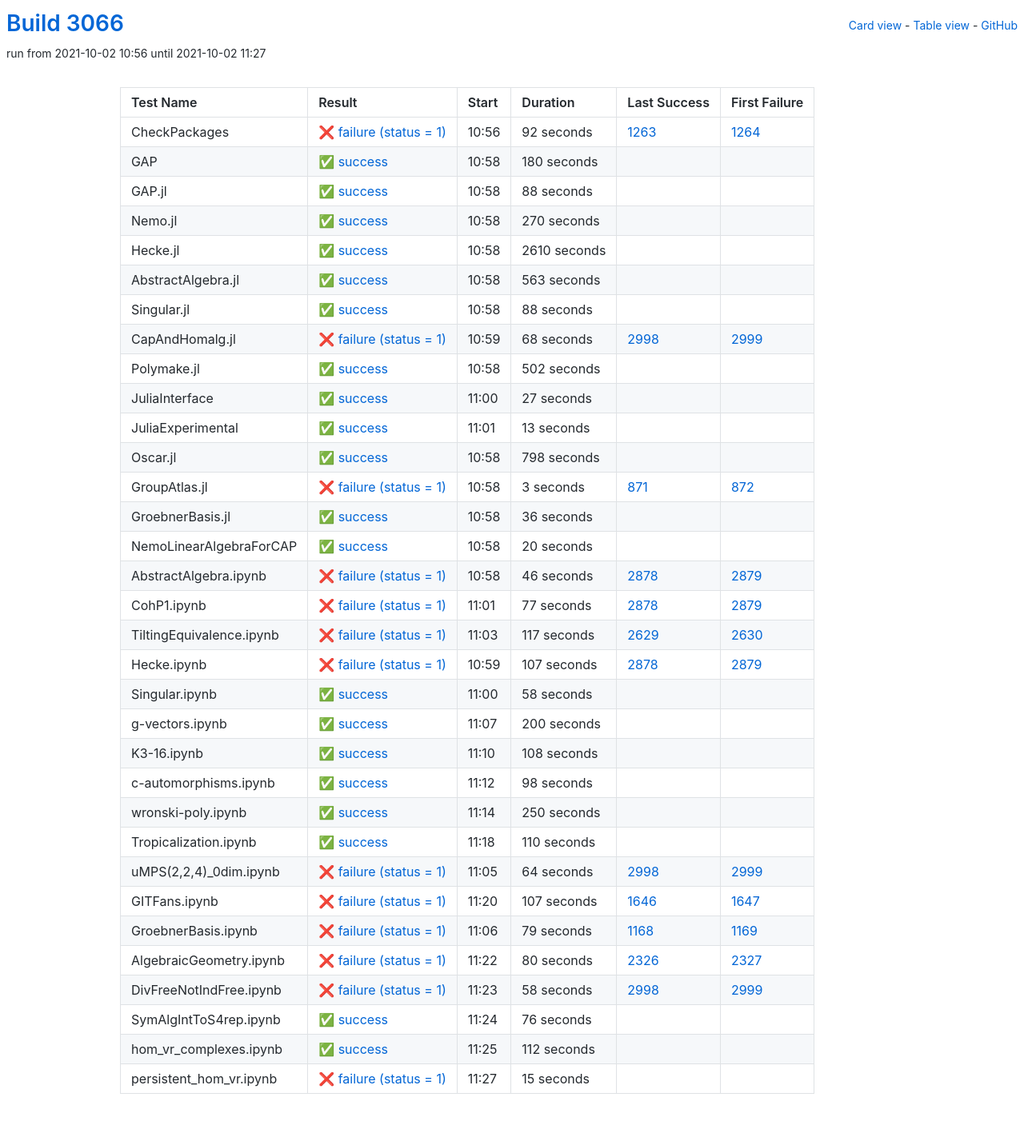
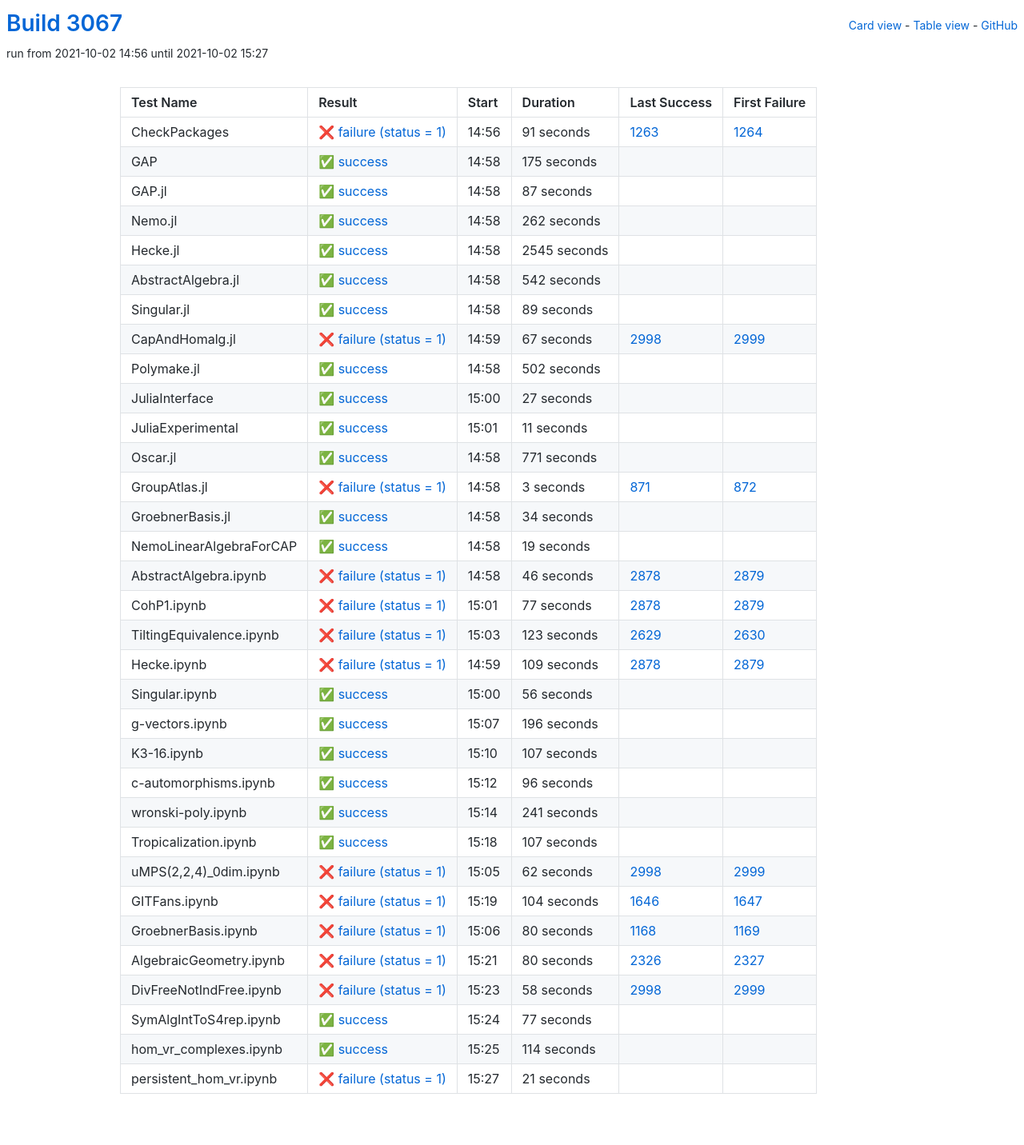
Before and after one commit to oscar-system/oscar-ci-status-stable, a Jekyll site: the page built from table.html, in a window 1280 px wide. Shown: the whole page at 80% size. Built offline with Jekyll 4.4.1, drawn with Linux system fonts in a browser that asks for light colours.

Commit message:
Build #3067

```diff
--- a/_data/ci.yml
+++ b/_data/ci.yml
@@ -1,6 +1,6 @@
 ---
-build: 3066
-build_url: https://oscarci.mathematik.uni-kl.de/job/oscar-stable/3066/
+build: 3067
+build_url: https://oscarci.mathematik.uni-kl.de/job/oscar-stable/3067/
 job: oscar-stable
 organization: oscar-system
 repo: oscar-ci-status-stable
@@ -8,104 +8,104 @@ repourl: https://github.com/oscar-system/oscar-ci-status-stable
 tests:
 - name: CheckPackages
   id: checkpackages
-  log: https://oscarci.mathematik.uni-kl.de/job/oscar-stable/3066/artifact/logs/build-3066/CheckPackages.log
-  start: 2021-10-02 10:56
+  log: https://oscarci.mathematik.uni-kl.de/job/oscar-stable/3067/artifact/logs/build-3067/CheckPackages.log
+  start: 2021-10-02 14:56
   success: false
   exitcode: 1
   status: failure
-  duration: 92
+  duration: 91
   last_success: 1263
   last_success_url: https://oscarci.mathematik.uni-kl.de/job/oscar-stable/1263/
   first_failure: 1264
   first_failure_url: https://oscarci.mathematik.uni-kl.de/job/oscar-stable/1264/
 - name: GAP
   id: gap
-  log: https://oscarci.mathematik.uni-kl.de/job/oscar-stable/3066/artifact/logs/build-3066/GAP.log
-  start: 2021-10-02 10:58
+  log: https://oscarci.mathematik.uni-kl.de/job/oscar-stable/3067/artifact/logs/build-3067/GAP.log
+  start: 2021-10-02 14:58
   success: true
   exitcode: 0
   status: success
-  duration: 180
+  duration: 175
   last_success: false
   last_success_url:
   first_failure: false
   first_failure_url:
 - name: GAP.jl
   id: gap-jl
-  log: https://oscarci.mathematik.uni-kl.de/job/oscar-stable/3066/artifact/logs/build-3066/GAP.jl.log
-  start: 2021-10-02 10:58
+  log: https://oscarci.mathematik.uni-kl.de/job/oscar-stable/3067/artifact/logs/build-3067/GAP.jl.log
+  start: 2021-10-02 14:58
   success: true
   exitcode: 0
   status: success
-  duration: 88
+  duration: 87
   last_success: false
   last_success_url:
   first_failure: false
   first_failure_url:
 - name: Nemo.jl
   id: nemo-jl
-  log: https://oscarci.mathematik.uni-kl.de/job/oscar-stable/3066/artifact/logs/build-3066/Nemo.jl.log
-  start: 2021-10-02 10:58
+  log: https://oscarci.mathematik.uni-kl.de/job/oscar-stable/3067/artifact/logs/build-3067/Nemo.jl.log
+  start: 2021-10-02 14:58
   success: true
   exitcode: 0
   status: success
-  duration: 270
+  duration: 262
   last_success: false
   last_success_url:
   first_failure: false
   first_failure_url:
 - name: Hecke.jl
   id: hecke-jl
-  log: https://oscarci.mathematik.uni-kl.de/job/oscar-stable/3066/artifact/logs/build-3066/Hecke.jl.log
-  start: 2021-10-02 10:58
+  log: https://oscarci.mathematik.uni-kl.de/job/oscar-stable/3067/artifact/logs/build-3067/Hecke.jl.log
+  start: 2021-10-02 14:58
   success: true
   exitcode: 0
   status: success
-  duration: 2610
+  duration: 2545
   last_success: false
   last_success_url:
   first_failure: false
   first_failure_url:
 - name: AbstractAlgebra.jl
   id: abstractalgebra-jl
-  log: https://oscarci.mathematik.uni-kl.de/job/oscar-stable/3066/artifact/logs/build-3066/AbstractAlgebra.jl.log
-  start: 2021-10-02 10:58
+  log: https://oscarci.mathematik.uni-kl.de/job/oscar-stable/3067/artifact/logs/build-3067/AbstractAlgebra.jl.log
+  start: 2021-10-02 14:58
   success: true
   exitcode: 0
   status: success
-  duration: 563
+  duration: 542
   last_success: false
   last_success_url:
   first_failure: false
   first_failure_url:
 - name: Singular.jl
   id: singular-jl
-  log: https://oscarci.mathematik.uni-kl.de/job/oscar-stable/3066/artifact/logs/build-3066/Singular.jl.log
-  start: 2021-10-02 10:58
+  log: https://oscarci.mathematik.uni-kl.de/job/oscar-stable/3067/artifact/logs/build-3067/Singular.jl.log
+  start: 2021-10-02 14:58
   success: true
   exitcode: 0
   status: success
-  duration: 88
+  duration: 89
   last_success: false
   last_success_url:
   first_failure: false
   first_failure_url:
 - name: CapAndHomalg.jl
   id: capandhomalg-jl
-  log: https://oscarci.mathematik.uni-kl.de/job/oscar-stable/3066/artifact/logs/build-3066/CapAndHomalg.jl.log
-  start: 2021-10-02 10:59
+  log: https://oscarci.mathematik.uni-kl.de/job/oscar-stable/3067/artifact/logs/build-3067/CapAndHomalg.jl.log
+  start: 2021-10-02 14:59
   success: false
   exitcode: 1
   status: failure
-  duration: 68
+  duration: 67
   last_success: 2998
   last_success_url: https://oscarci.mathematik.uni-kl.de/job/oscar-stable/2998/
   first_failure: 2999
   first_failure_url: https://oscarci.mathematik.uni-kl.de/job/oscar-stable/2999/
 - name: Polymake.jl
   id: polymake-jl
-  log: https://oscarci.mathematik.uni-kl.de/job/oscar-stable/3066/artifact/logs/build-3066/Polymake.jl.log
-  start: 2021-10-02 10:58
+  log: https://oscarci.mathematik.uni-kl.de/job/oscar-stable/3067/artifact/logs/build-3067/Polymake.jl.log
+  start: 2021-10-02 14:58
   success: true
   exitcode: 0
   status: success
@@ -116,8 +116,8 @@ tests:
   first_failure_url:
 - name: JuliaInterface
   id: juliainterface
-  log: https://oscarci.mathematik.uni-kl.de/job/oscar-stable/3066/artifact/logs/build-3066/JuliaInterface.log
-  start: 2021-10-02 11:00
+  log: https://oscarci.mathematik.uni-kl.de/job/oscar-stable/3067/artifact/logs/build-3067/JuliaInterface.log
+  start: 2021-10-02 15:00
   success: true
   exitcode: 0
   status: success
@@ -128,32 +128,32 @@ tests:
   first_failure_url:
 - name: JuliaExperimental
   id: juliaexperimental
-  log: https://oscarci.mathematik.uni-kl.de/job/oscar-stable/3066/artifact/logs/build-3066/JuliaExperimental.log
-  start: 2021-10-02 11:01
+  log: https://oscarci.mathematik.uni-kl.de/job/oscar-stable/3067/artifact/logs/build-3067/JuliaExperimental.log
+  start: 2021-10-02 15:01
   success: true
   exitcode: 0
   status: success
-  duration: 13
+  duration: 11
   last_success: false
   last_success_url:
   first_failure: false
   first_failure_url:
 - name: Oscar.jl
   id: oscar-jl
-  log: https://oscarci.mathematik.uni-kl.de/job/oscar-stable/3066/artifact/logs/build-3066/Oscar.jl.log
-  start: 2021-10-02 10:58
+  log: https://oscarci.mathematik.uni-kl.de/job/oscar-stable/3067/artifact/logs/build-3067/Oscar.jl.log
+  start: 2021-10-02 14:58
   success: true
   exitcode: 0
   status: success
-  duration: 798
+  duration: 771
   last_success: false
   last_success_url:
   first_failure: false
   first_failure_url:
 - name: GroupAtlas.jl
   id: groupatlas-jl
-  log: https://oscarci.mathematik.uni-kl.de/job/oscar-stable/3066/artifact/logs/build-3066/GroupAtlas.jl.log
-  start: 2021-10-02 10:58
+  log: https://oscarci.mathematik.uni-kl.de/job/oscar-stable/3067/artifact/logs/build-3067/GroupAtlas.jl.log
+  start: 2021-10-02 14:58
   success: false
   exitcode: 1
   status: failure
@@ -164,32 +164,32 @@ tests:
   first_failure_url: https://oscarci.mathematik.uni-kl.de/job/oscar-stable/872/
 - name: GroebnerBasis.jl
   id: groebnerbasis-jl
-  log: https://oscarci.mathematik.uni-kl.de/job/oscar-stable/3066/artifact/logs/build-3066/GroebnerBasis.jl.log
-  start: 2021-10-02 10:58
+  log: https://oscarci.mathematik.uni-kl.de/job/oscar-stable/3067/artifact/logs/build-3067/GroebnerBasis.jl.log
+  start: 2021-10-02 14:58
   success: true
   exitcode: 0
   status: success
-  duration: 36
+  duration: 34
   last_success: false
   last_success_url:
   first_failure: false
   first_failure_url:
 - name: NemoLinearAlgebraForCAP
   id: nemolinearalgebraforcap
-  log: https://oscarci.mathematik.uni-kl.de/job/oscar-stable/3066/artifact/logs/build-3066/NemoLinearAlgebraForCAP.log
-  start: 2021-10-02 10:58
+  log: https://oscarci.mathematik.uni-kl.de/job/oscar-stable/3067/artifact/logs/build-3067/NemoLinearAlgebraForCAP.log
+  start: 2021-10-02 14:58
   success: true
   exitcode: 0
   status: success
-  duration: 20
+  duration: 19
   last_success: false
   last_success_url:
   first_failure: false
   first_failure_url:
 - name: AbstractAlgebra.ipynb
   id: abstractalgebra-ipynb
-  log: https://oscarci.mathematik.uni-kl.de/job/oscar-stable/3066/artifact/logs/build-3066/AbstractAlgebra.ipynb.log
-  start: 2021-10-02 10:58
+  log: https://oscarci.mathematik.uni-kl.de/job/oscar-stable/3067/artifact/logs/build-3067/AbstractAlgebra.ipynb.log
+  start: 2021-10-02 14:58
   success: false
   exitcode: 1
   status: failure
@@ -200,8 +200,8 @@ tests:
   first_failure_url: https://oscarci.mathematik.uni-kl.de/job/oscar-stable/2879/
 - name: CohP1.ipynb
   id: cohp1-ipynb
-  log: https://oscarci.mathematik.uni-kl.de/job/oscar-stable/3066/artifact/logs/build-3066/CohP1.ipynb.log
-  start: 2021-10-02 11:01
+  log: https://oscarci.mathematik.uni-kl.de/job/oscar-stable/3067/artifact/logs/build-3067/CohP1.ipynb.log
+  start: 2021-10-02 15:01
   success: false
   exitcode: 1
   status: failure
@@ -212,140 +212,140 @@ tests:
   first_failure_url: https://oscarci.mathematik.uni-kl.de/job/oscar-stable/2879/
 - name: TiltingEquivalence.ipynb
   id: tiltingequivalence-ipynb
-  log: https://oscarci.mathematik.uni-kl.de/job/oscar-stable/3066/artifact/logs/build-3066/TiltingEquivalence.ipynb.log
-  start: 2021-10-02 11:03
+  log: https://oscarci.mathematik.uni-kl.de/job/oscar-stable/3067/artifact/logs/build-3067/TiltingEquivalence.ipynb.log
+  start: 2021-10-02 15:03
   success: false
   exitcode: 1
   status: failure
-  duration: 117
+  duration: 123
   last_success: 2629
   last_success_url: https://oscarci.mathematik.uni-kl.de/job/oscar-stable/2629/
   first_failure: 2630
   first_failure_url: https://oscarci.mathematik.uni-kl.de/job/oscar-stable/2630/
 - name: Hecke.ipynb
   id: hecke-ipynb
-  log: https://oscarci.mathematik.uni-kl.de/job/oscar-stable/3066/artifact/logs/build-3066/Hecke.ipynb.log
-  start: 2021-10-02 10:59
+  log: https://oscarci.mathematik.uni-kl.de/job/oscar-stable/3067/artifact/logs/build-3067/Hecke.ipynb.log
+  start: 2021-10-02 14:59
   success: false
   exitcode: 1
   status: failure
-  duration: 107
+  duration: 109
   last_success: 2878
   last_success_url: https://oscarci.mathematik.uni-kl.de/job/oscar-stable/2878/
   first_failure: 2879
   first_failure_url: https://oscarci.mathematik.uni-kl.de/job/oscar-stable/2879/
 - name: Singular.ipynb
   id: singular-ipynb
-  log: https://oscarci.mathematik.uni-kl.de/job/oscar-stable/3066/artifact/logs/build-3066/Singular.ipynb.log
-  start: 2021-10-02 11:00
+  log: https://oscarci.mathematik.uni-kl.de/job/oscar-stable/3067/artifact/logs/build-3067/Singular.ipynb.log
+  start: 2021-10-02 15:00
   success: true
   exitcode: 0
   status: success
-  duration: 58
+  duration: 56
   last_success: false
   last_success_url:
   first_failure: false
   first_failure_url:
 - name: g-vectors.ipynb
   id: g-vectors-ipynb
-  log: https://oscarci.mathematik.uni-kl.de/job/oscar-stable/3066/artifact/logs/build-3066/g-vectors.ipynb.log
-  start: 2021-10-02 11:07
+  log: https://oscarci.mathematik.uni-kl.de/job/oscar-stable/3067/artifact/logs/build-3067/g-vectors.ipynb.log
+  start: 2021-10-02 15:07
   success: true
   exitcode: 0
   status: success
-  duration: 200
+  duration: 196
   last_success: false
   last_success_url:
   first_failure: false
   first_failure_url:
 - name: K3-16.ipynb
   id: k3-16-ipynb
-  log: https://oscarci.mathematik.uni-kl.de/job/oscar-stable/3066/artifact/logs/build-3066/K3-16.ipynb.log
-  start: 2021-10-02 11:10
+  log: https://oscarci.mathematik.uni-kl.de/job/oscar-stable/3067/artifact/logs/build-3067/K3-16.ipynb.log
+  start: 2021-10-02 15:10
   success: true
   exitcode: 0
   status: success
-  duration: 108
+  duration: 107
   last_success: false
   last_success_url:
   first_failure: false
   first_failure_url:
 - name: c-automorphisms.ipynb
   id: c-automorphisms-ipynb
-  log: https://oscarci.mathematik.uni-kl.de/job/oscar-stable/3066/artifact/logs/build-3066/c-automorphisms.ipynb.log
-  start: 2021-10-02 11:12
+  log: https://oscarci.mathematik.uni-kl.de/job/oscar-stable/3067/artifact/logs/build-3067/c-automorphisms.ipynb.log
+  start: 2021-10-02 15:12
   success: true
   exitcode: 0
   status: success
-  duration: 98
+  duration: 96
   last_success: false
   last_success_url:
   first_failure: false
   first_failure_url:
 - name: wronski-poly.ipynb
   id: wronski-poly-ipynb
-  log: https://oscarci.mathematik.uni-kl.de/job/oscar-stable/3066/artifact/logs/build-3066/wronski-poly.ipynb.log
-  start: 2021-10-02 11:14
+  log: https://oscarci.mathematik.uni-kl.de/job/oscar-stable/3067/artifact/logs/build-3067/wronski-poly.ipynb.log
+  start: 2021-10-02 15:14
   success: true
   exitcode: 0
   status: success
-  duration: 250
+  duration: 241
   last_success: false
   last_success_url:
   first_failure: false
   first_failure_url:
 - name: Tropicalization.ipynb
   id: tropicalization-ipynb
-  log: https://oscarci.mathematik.uni-kl.de/job/oscar-stable/3066/artifact/logs/build-3066/Tropicalization.ipynb.log
-  start: 2021-10-02 11:18
+  log: https://oscarci.mathematik.uni-kl.de/job/oscar-stable/3067/artifact/logs/build-3067/Tropicalization.ipynb.log
+  start: 2021-10-02 15:18
   success: true
   exitcode: 0
   status: success
-  duration: 110
+  duration: 107
   last_success: false
   last_success_url:
   first_failure: false
   first_failure_url:
 - name: uMPS(2,2,4)_0dim.ipynb
   id: umps-2-2-4-0dim-ipynb
-  log: https://oscarci.mathematik.uni-kl.de/job/oscar-stable/3066/artifact/logs/build-3066/uMPS-2-2-4-_0dim.ipynb.log
-  start: 2021-10-02 11:05
+  log: https://oscarci.mathematik.uni-kl.de/job/oscar-stable/3067/artifact/logs/build-3067/uMPS-2-2-4-_0dim.ipynb.log
+  start: 2021-10-02 15:05
   success: false
   exitcode: 1
   status: failure
-  duration: 64
+  duration: 62
   last_success: 2998
   last_success_url: https://oscarci.mathematik.uni-kl.de/job/oscar-stable/2998/
   first_failure: 2999
   first_failure_url: https://oscarci.mathematik.uni-kl.de/job/oscar-stable/2999/
 - name: GITFans.ipynb
   id: gitfans-ipynb
-  log: https://oscarci.mathematik.uni-kl.de/job/oscar-stable/3066/artifact/logs/build-3066/GITFans.ipynb.log
-  start: 2021-10-02 11:20
+  log: https://oscarci.mathematik.uni-kl.de/job/oscar-stable/3067/artifact/logs/build-3067/GITFans.ipynb.log
+  start: 2021-10-02 15:19
   success: false
   exitcode: 1
   status: failure
-  duration: 107
+  duration: 104
   last_success: 1646
   last_success_url: https://oscarci.mathematik.uni-kl.de/job/oscar-stable/1646/
   first_failure: 1647
   first_failure_url: https://oscarci.mathematik.uni-kl.de/job/oscar-stable/1647/
 - name: GroebnerBasis.ipynb
   id: groebnerbasis-ipynb
-  log: https://oscarci.mathematik.uni-kl.de/job/oscar-stable/3066/artifact/logs/build-3066/GroebnerBasis.ipynb.log
-  start: 2021-10-02 11:06
+  log: https://oscarci.mathematik.uni-kl.de/job/oscar-stable/3067/artifact/logs/build-3067/GroebnerBasis.ipynb.log
+  start: 2021-10-02 15:06
   success: false
   exitcode: 1
   status: failure
-  duration: 79
+  duration: 80
   last_success: 1168
   last_success_url: https://oscarci.mathematik.uni-kl.de/job/oscar-stable/1168/
   first_failure: 1169
   first_failure_url: https://oscarci.mathematik.uni-kl.de/job/oscar-stable/1169/
 - name: AlgebraicGeometry.ipynb
   id: algebraicgeometry-ipynb
-  log: https://oscarci.mathematik.uni-kl.de/job/oscar-stable/3066/artifact/logs/build-3066/AlgebraicGeometry.ipynb.log
-  start: 2021-10-02 11:22
+  log: https://oscarci.mathematik.uni-kl.de/job/oscar-stable/3067/artifact/logs/build-3067/AlgebraicGeometry.ipynb.log
+  start: 2021-10-02 15:21
   success: false
   exitcode: 1
   status: failure
@@ -356,8 +356,8 @@ tests:
   first_failure_url: https://oscarci.mathematik.uni-kl.de/job/oscar-stable/2327/
 - name: DivFreeNotIndFree.ipynb
   id: divfreenotindfree-ipynb
-  log: https://oscarci.mathematik.uni-kl.de/job/oscar-stable/3066/artifact/logs/build-3066/DivFreeNotIndFree.ipynb.log
-  start: 2021-10-02 11:23
+  log: https://oscarci.mathematik.uni-kl.de/job/oscar-stable/3067/artifact/logs/build-3067/DivFreeNotIndFree.ipynb.log
+  start: 2021-10-02 15:23
   success: false
   exitcode: 1
   status: failure
@@ -368,36 +368,36 @@ tests:
   first_failure_url: https://oscarci.mathematik.uni-kl.de/job/oscar-stable/2999/
 - name: SymAlgIntToS4rep.ipynb
   id: symalginttos4rep-ipynb
-  log: https://oscarci.mathematik.uni-kl.de/job/oscar-stable/3066/artifact/logs/build-3066/SymAlgIntToS4rep.ipynb.log
-  start: 2021-10-02 11:24
+  log: https://oscarci.mathematik.uni-kl.de/job/oscar-stable/3067/artifact/logs/build-3067/SymAlgIntToS4rep.ipynb.log
+  start: 2021-10-02 15:24
   success: true
   exitcode: 0
   status: success
-  duration: 76
+  duration: 77
   last_success: false
   last_success_url:
   first_failure: false
   first_failure_url:
 - name: hom_vr_complexes.ipynb
   id: hom-vr-complexes-ipynb
-  log: https://oscarci.mathematik.uni-kl.de/job/oscar-stable/3066/artifact/logs/build-3066/hom_vr_complexes.ipynb.log
-  start: 2021-10-02 11:25
+  log: https://oscarci.mathematik.uni-kl.de/job/oscar-stable/3067/artifact/logs/build-3067/hom_vr_complexes.ipynb.log
+  start: 2021-10-02 15:25
   success: true
   exitcode: 0
   status: success
-  duration: 112
+  duration: 114
   last_success: false
   last_success_url:
   first_failure: false
   first_failure_url:
 - name: persistent_hom_vr.ipynb
   id: persistent-hom-vr-ipynb
-  log: https://oscarci.mathematik.uni-kl.de/job/oscar-stable/3066/artifact/logs/build-3066/persistent_hom_vr.ipynb.log
-  start: 2021-10-02 11:27
+  log: https://oscarci.mathematik.uni-kl.de/job/oscar-stable/3067/artifact/logs/build-3067/persistent_hom_vr.ipynb.log
+  start: 2021-10-02 15:27
   success: false
   exitcode: 1
   status: failure
-  duration: 15
+  duration: 21
   last_success: false
   last_success_url:
   first_failure: false
```
Also changed, not shown: README.md.
